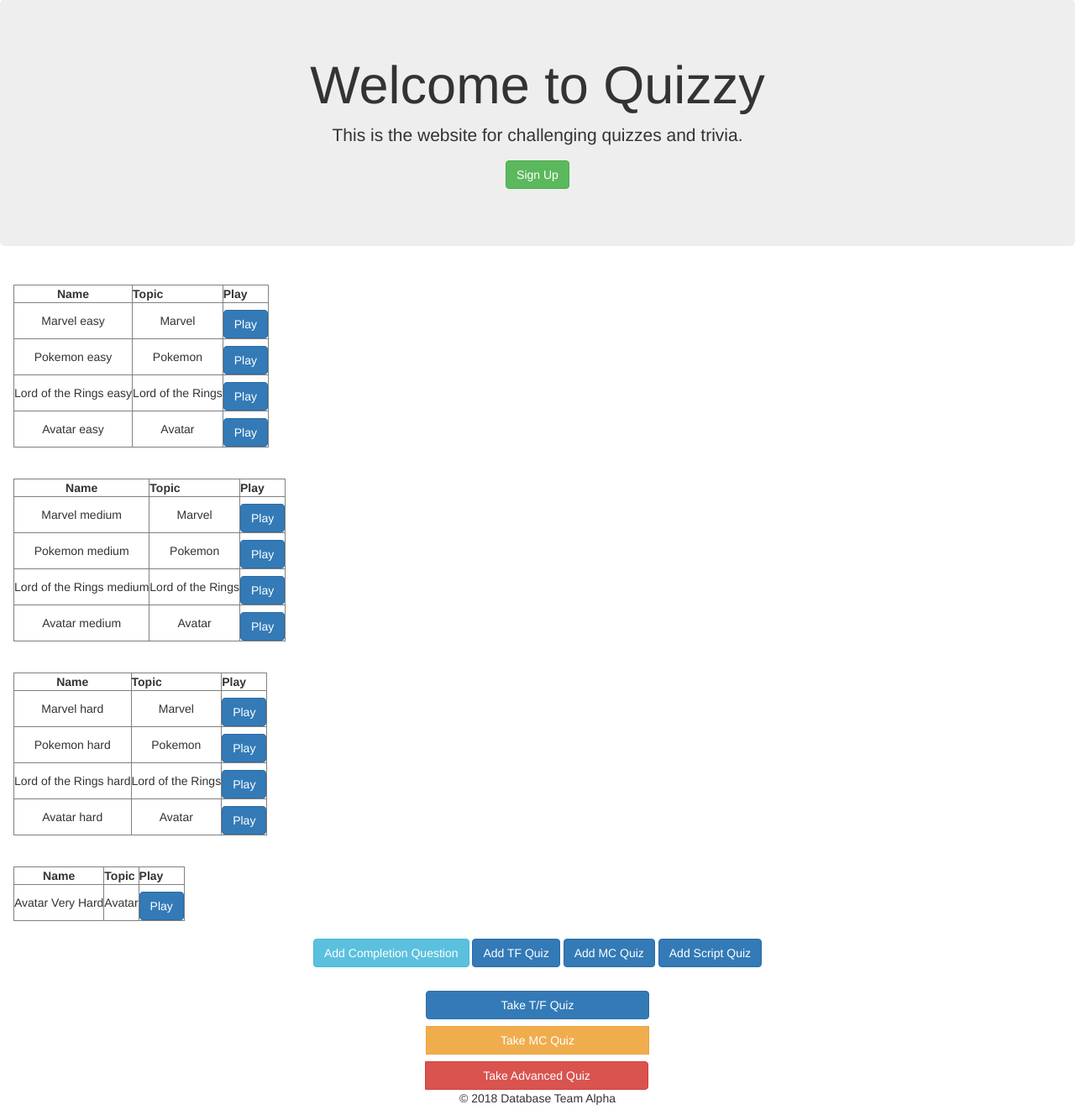
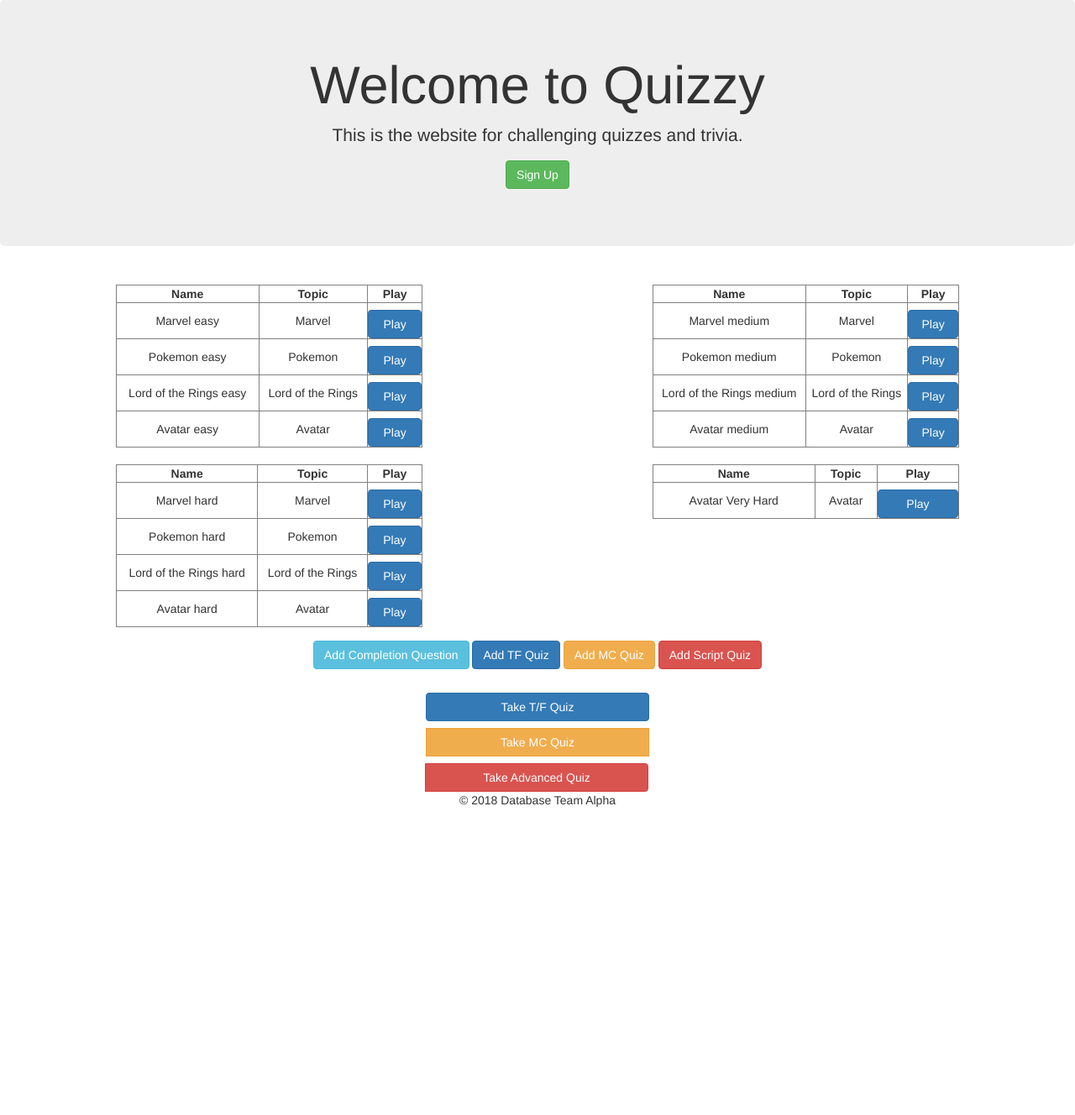
Before and after one commit to JakobGray/Databases, a PHP site: page /index.php in a window 1280 px wide. Shown: the part 93-1421 px from the top of the page at 84% size. After the commit the page ends 1054 px from the top, so only its background shows below. Run offline with PHP 8.4, Linux system fonts and the light colour scheme; the visitor is signed in with stand-in values (Sample User, id 1); data comes from the database, SQL or seed files in the repository; data that the repository does not hold is empty; a stand-in replaces the project's code that opens the database connection; some libraries are stand-ins or nearby versions.

Commit message:
rearrange tables on welcome page

```diff
--- a/views/add_forms.php
+++ b/views/add_forms.php
@@ -1,7 +1,7 @@
 <br>
 <a class="btn btn-large btn-info" href="./views/add_c_question.php">Add Completion Question</a>
 <a class="btn btn-large btn-primary" href="./views/add_tf_quiz.php">Add TF Quiz</a>
-<a class="btn btn-large btn-primary" href="./views/add_mc_quiz.php">Add MC Quiz</a>
-<a class="btn btn-large btn-primary" href="./views/add_script_quiz.php">Add Script Quiz</a>
+<a class="btn btn-large btn-warning" href="./views/add_mc_quiz.php">Add MC Quiz</a>
+<a class="btn btn-large btn-danger" href="./views/add_script_quiz.php">Add Script Quiz</a>
 <br>
 <br>
--- a/views/welcome.php
+++ b/views/welcome.php
@@ -26,15 +26,18 @@
 <?php $tf_quizzes = get_quizzes('tf'); ?>
 
 <div class="container" style="display: inline-block">
-  <table border=1>
-    <th style="text-align: center">Name</th><th>Topic</th><th>Play</th>
+
+<div class="row">
+    <div class="col-lg-6" style="display: inline-block">
+  <table style="width: 60%; margin-left: 20%" border=1>
+    <th style="text-align: center">Name</th><th style="text-align: center">Topic</th><th style="text-align: center">Play</th>
     <?php
     foreach ($tf_quizzes as $q):
 ?>
 <tr>
-  <td><?php echo $q{'name'} ?></td>
-  <td><?php echo $q{'topic'} ?></td>
-  <td>
+  <td style="text-align: center"><?php echo $q{'name'} ?></td>
+  <td style="text-align: center"><?php echo $q{'topic'} ?></td>
+  <td style="text-align: center">
     <form action='.' method='POST'>
       <input type="hidden" name="action" value="take_tf_quiz">
       <input type="hidden" name="gameID" value="<?php echo $q{'GID'} ?>">
@@ -49,16 +52,16 @@
 
 <?php $mc_quizzes = get_quizzes('mc'); ?>
 
-<div class="container" style="display: inline-block">
-  <table border=1>
-    <th style="text-align: center">Name</th><th>Topic</th><th>Play</th>
+  <div class="col-lg-6" style="display: inline-block">
+  <table style="width: 60%; margin-left: 20%" border=1>
+    <th style="text-align: center">Name</th><th style="text-align: center">Topic</th><th style="text-align: center">Play</th>
     <?php
     foreach ($mc_quizzes as $q):
 ?>
 <tr>
-  <td><?php echo $q{'name'} ?></td>
-  <td><?php echo $q{'topic'} ?></td>
-  <td>
+  <td style="text-align: center"><?php echo $q{'name'} ?></td>
+  <td style="text-align: center"><?php echo $q{'topic'} ?></td>
+  <td style="text-align: center">
     <form action='.' method='POST'>
       <input type="hidden" name="action" value="take_mc_quiz">
       <input type="hidden" name="gameID" value="<?php echo $q{'GID'} ?>">
@@ -70,19 +73,23 @@
 <?php endforeach; ?>
   </table>
 </div>
+</div>
 
 <?php $c_quizzes = get_quizzes('c'); ?>
 
-<div class="container" style="display: inline-block">
-  <table border=1>
-    <th style="text-align: center">Name</th><th>Topic</th><th>Play</th>
+<br>
+
+<div class="row">
+    <div class="col-lg-6" style="display: inline-block">
+  <table style="width: 60%; margin-left: 20%" border=1>
+    <th style="text-align: center">Name</th><th style="text-align: center">Topic</th><th style="text-align: center">Play</th>
     <?php
     foreach ($c_quizzes as $q):
 ?>
 <tr>
-  <td><?php echo $q{'name'} ?></td>
-  <td><?php echo $q{'topic'} ?></td>
-  <td>
+  <td style="text-align: center"><?php echo $q{'name'} ?></td>
+  <td style="text-align: center"><?php echo $q{'topic'} ?></td>
+  <td style="text-align: center">
     <form action='.' method='POST'>
       <input type="hidden" name="action" value="take_c_quiz">
       <input type="hidden" name="gameID" value="<?php echo $q{'GID'} ?>">
@@ -95,19 +102,18 @@
   </table>
 </div>
 
-
 <?php $script_quizzes = get_quizzes('sc'); ?>
 
-<div class="container" style="display: inline-block">
-  <table border=1>
-    <th style="text-align: center">Name</th><th>Topic</th><th>Play</th>
+    <div class="col-lg-6" style="display: inline-block">
+  <table style="width: 60%; margin-left: 20%" border=1>
+    <th style="text-align: center">Name</th><th style="text-align: center">Topic</th><th style="text-align: center">Play</th>
     <?php
     foreach ($script_quizzes as $q):
 ?>
 <tr>
-  <td><?php echo $q{'name'} ?></td>
-  <td><?php echo $q{'topic'} ?></td>
-  <td>
+  <td style="text-align: center"><?php echo $q{'name'} ?></td>
+  <td style="text-align: center"><?php echo $q{'topic'} ?></td>
+  <td style="text-align: center">
     <form action='.' method='POST'>
       <input type="hidden" name="action" value="take_script_quiz">
       <input type="hidden" name="gameID" value="<?php echo $q{'GID'} ?>">
@@ -118,6 +124,8 @@
 
 <?php endforeach; ?>
   </table>
+</div>
+</div>
 </div>
 
 <?php
```
